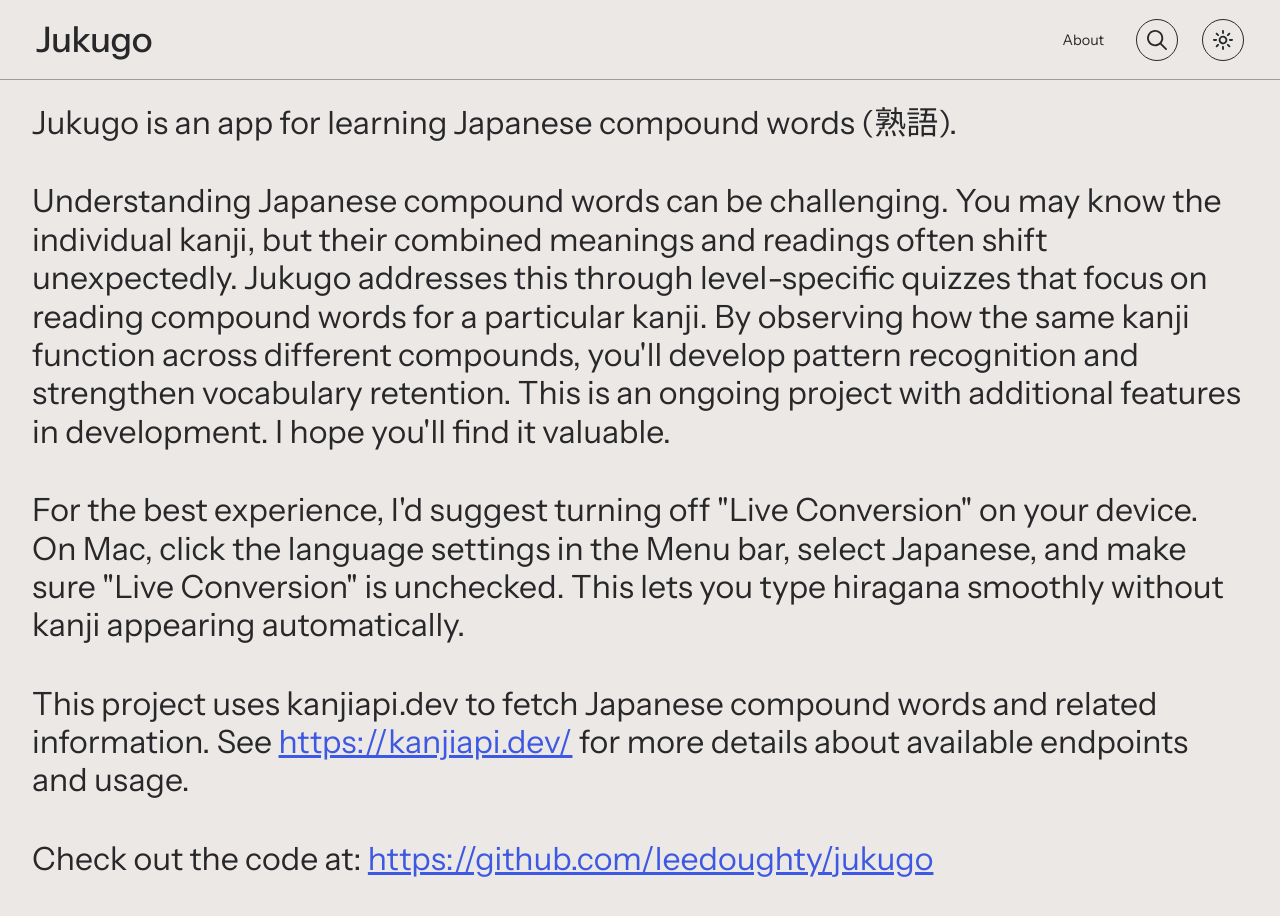
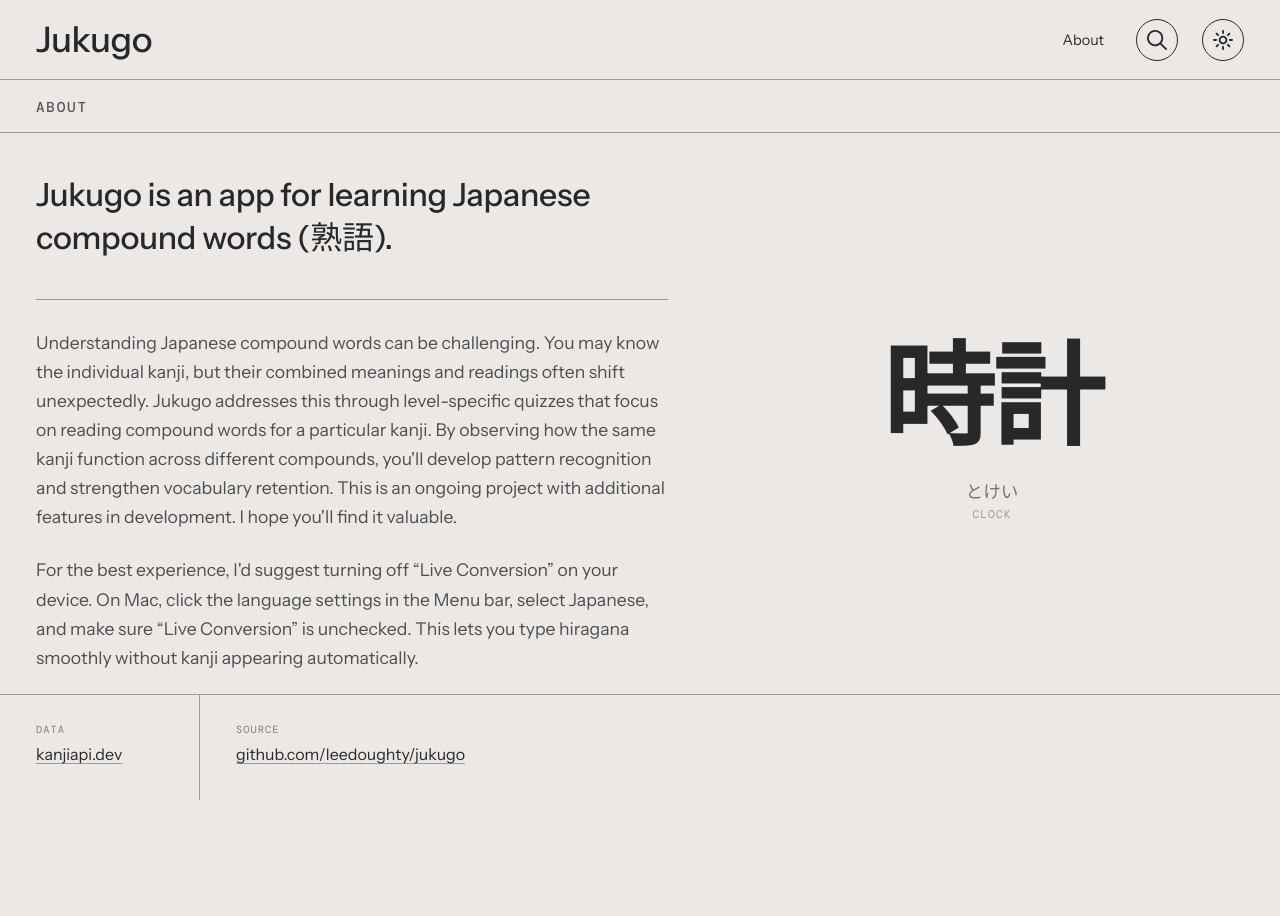
Before and after one commit to leedoughty/jukugo, a Next.js app: page /about in a window 1280 px wide. Shown: the top 916 px of the page. After the commit the page ends 828 px from the top, so only its background shows below. Built offline with nearby package versions, Linux system fonts and the light colour scheme; a web font is replaced by a local one.

Commit message:
Update about page user interface styling

```diff
--- a/src/app/about/about.module.css
+++ b/src/app/about/about.module.css
@@ -1,30 +1,162 @@
 .main {
-  padding: 8px 16px;
+  padding: 0;
+  padding-bottom: 90px;
+}
+
+/* ---- Header ---- */
+
+.header {
+  padding: 14px 20px;
+  border-bottom: var(--border-weight) solid var(--rule-color);
+}
+
+.label {
+  font-family: var(--font-mono);
+  font-size: 0.9rem;
+  text-transform: uppercase;
+  letter-spacing: 0.12em;
+  font-weight: 500;
+  opacity: 0.75;
+}
+
+/* ---- Content row ---- */
+
+.contentRow {
+  display: flex;
+  flex-direction: column;
+}
+
+.content {
+  padding: 40px 20px 48px;
+  max-width: 720px;
+  flex: 1;
+}
+
+.displayCol {
+  display: none;
+}
+
+.lead p {
+  font-family: var(--font-body);
+  font-size: 1.5rem;
+  font-weight: 500;
+  line-height: 1.35;
+  letter-spacing: -0.01em;
+  margin-bottom: 32px;
+}
+
+.body {
+  border-top: var(--border-weight) solid var(--rule-color);
+  padding-top: 28px;
 }
 
 .paragraph {
+  font-family: var(--font-body);
+  font-size: 1rem;
+  line-height: 1.65;
   margin: 0;
-  padding: 0 0 40px;
-  line-height: 1.2;
-  font-size: 1.5em;
+  padding: 0 0 24px;
+  opacity: 0.8;
+}
+
+/* ---- Footer links ---- */
+
+.footer {
+  display: flex;
+  gap: 0;
+  border-top: var(--border-weight) solid var(--rule-color);
+  position: fixed;
+  bottom: 0;
+  left: 0;
+  right: 0;
+  background: var(--background);
+}
+
+.footerCol {
+  display: flex;
+  flex-direction: column;
+  gap: 8px;
+  padding: 24px 20px;
+  border-right: var(--border-weight) solid var(--rule-color);
+  flex: 1;
+}
+
+.footerCol:last-child {
+  border-right: none;
+}
+
+.footerLabel {
+  font-family: var(--font-mono);
+  font-size: 0.65rem;
+  text-transform: uppercase;
+  letter-spacing: 0.1em;
+  opacity: 0.55;
 }
 
 .inlineLink {
-  color: var(--cobalt-blue);
+  font-family: var(--font-body);
+  font-size: 0.95rem;
+  color: var(--foreground);
   text-decoration: underline;
+  text-underline-offset: 3px;
+  text-decoration-color: var(--rule-color);
   word-break: break-all;
 }
 
 .inlineLink:hover {
-  text-decoration: none;
+  text-decoration-color: var(--foreground);
 }
 
-@media (min-width: 600px) {
+/* ---- Desktop ---- */
+
+@media (min-width: 920px) {
   .main {
-    padding: 24px 32px;
+    padding-bottom: 100px;
+  }
+
+  .header {
+    padding: 16px 36px;
+  }
+
+  .contentRow {
+    flex-direction: row;
+  }
+
+  .content {
+    padding: 40px 36px 32px;
+    flex: 0 0 55%;
+  }
+
+  .displayCol {
+    display: flex;
+    flex: 1;
+    justify-content: center;
+    align-items: center;
+  }
+
+  .footerCol {
+    padding: 28px 36px;
+    flex: none;
+    min-width: 200px;
+  }
+
+  .lead p {
+    font-size: 2rem;
+    margin-bottom: 40px;
   }
 
   .paragraph {
-    font-size: 2em;
+    font-size: 1.1rem;
+  }
+
+  .footerCol {
+    padding: 28px 36px;
+    flex: none;
+    min-width: 200px;
+  }
+
+  .inlineLink {
+    font-size: 1rem;
+    padding-bottom: 8px;
   }
 }
--- a/src/app/about/page.tsx
+++ b/src/app/about/page.tsx
@@ -1,51 +1,70 @@
+"use client";
+
 import styles from "./about.module.css";
+import JukugoCycle from "@/app/components/layout/jukugoCycle";
 
 export default function AboutPage() {
   return (
     <main className={styles.main}>
-      <p className={styles.paragraph}>
+      <div className={styles.header}>
+        <span className={styles.label}>About</span>
+      </div>
+      <div className={styles.contentRow}>
+        <div className={styles.content}>
+          <div className={styles.lead}>
+            <p>
               Jukugo is an app for learning Japanese compound words (熟語).
             </p>
+          </div>
+          <div className={styles.body}>
             <p className={styles.paragraph}>
-        Understanding Japanese compound words can be challenging. You may know
-        the individual kanji, but their combined meanings and readings often
-        shift unexpectedly. Jukugo addresses this through level-specific quizzes
-        that focus on reading compound words for a particular kanji. By
-        observing how the same kanji function across different compounds, you'll
-        develop pattern recognition and strengthen vocabulary retention. This is
-        an ongoing project with additional features in development. I hope
-        you'll find it valuable.
+              Understanding Japanese compound words can be challenging. You may
+              know the individual kanji, but their combined meanings and
+              readings often shift unexpectedly. Jukugo addresses this through
+              level-specific quizzes that focus on reading compound words for a
+              particular kanji. By observing how the same kanji function across
+              different compounds, you'll develop pattern recognition and
+              strengthen vocabulary retention. This is an ongoing project with
+              additional features in development. I hope you'll find it
+              valuable.
             </p>
             <p className={styles.paragraph}>
-        For the best experience, I'd suggest turning off "Live Conversion" on
-        your device. On Mac, click the language settings in the Menu bar, select
-        Japanese, and make sure "Live Conversion" is unchecked. This lets you
-        type hiragana smoothly without kanji appearing automatically.
+              For the best experience, I'd suggest turning off &ldquo;Live
+              Conversion&rdquo; on your device. On Mac, click the language
+              settings in the Menu bar, select Japanese, and make sure
+              &ldquo;Live Conversion&rdquo; is unchecked. This lets you type
+              hiragana smoothly without kanji appearing automatically.
             </p>
-      <p className={styles.paragraph}>
-        This project uses kanjiapi.dev to fetch Japanese compound words and
-        related information. See{" "}
+          </div>
+        </div>
+        <div className={styles.displayCol}>
+          <JukugoCycle />
+        </div>
+      </div>
+      <div className={styles.footer}>
+        <div className={styles.footerCol}>
+          <span className={styles.footerLabel}>Data</span>
           <a
             href="https://kanjiapi.dev"
             target="_blank"
             rel="noopener noreferrer"
             className={styles.inlineLink}
           >
-          https://kanjiapi.dev/
-        </a>{" "}
-        for more details about available endpoints and usage.
-      </p>
-      <p className={styles.paragraph}>
-        Check out the code at:{" "}
+            kanjiapi.dev
+          </a>
+        </div>
+        <div className={styles.footerCol}>
+          <span className={styles.footerLabel}>Source</span>
           <a
             href="https://github.com/leedoughty/jukugo"
             target="_blank"
             rel="noopener noreferrer"
             className={styles.inlineLink}
           >
-          https://github.com/leedoughty/jukugo
+            github.com/leedoughty/jukugo
           </a>
-      </p>
+        </div>
+      </div>
     </main>
   );
 }
```
Lines whose indentation alone changed are shown as unchanged.
